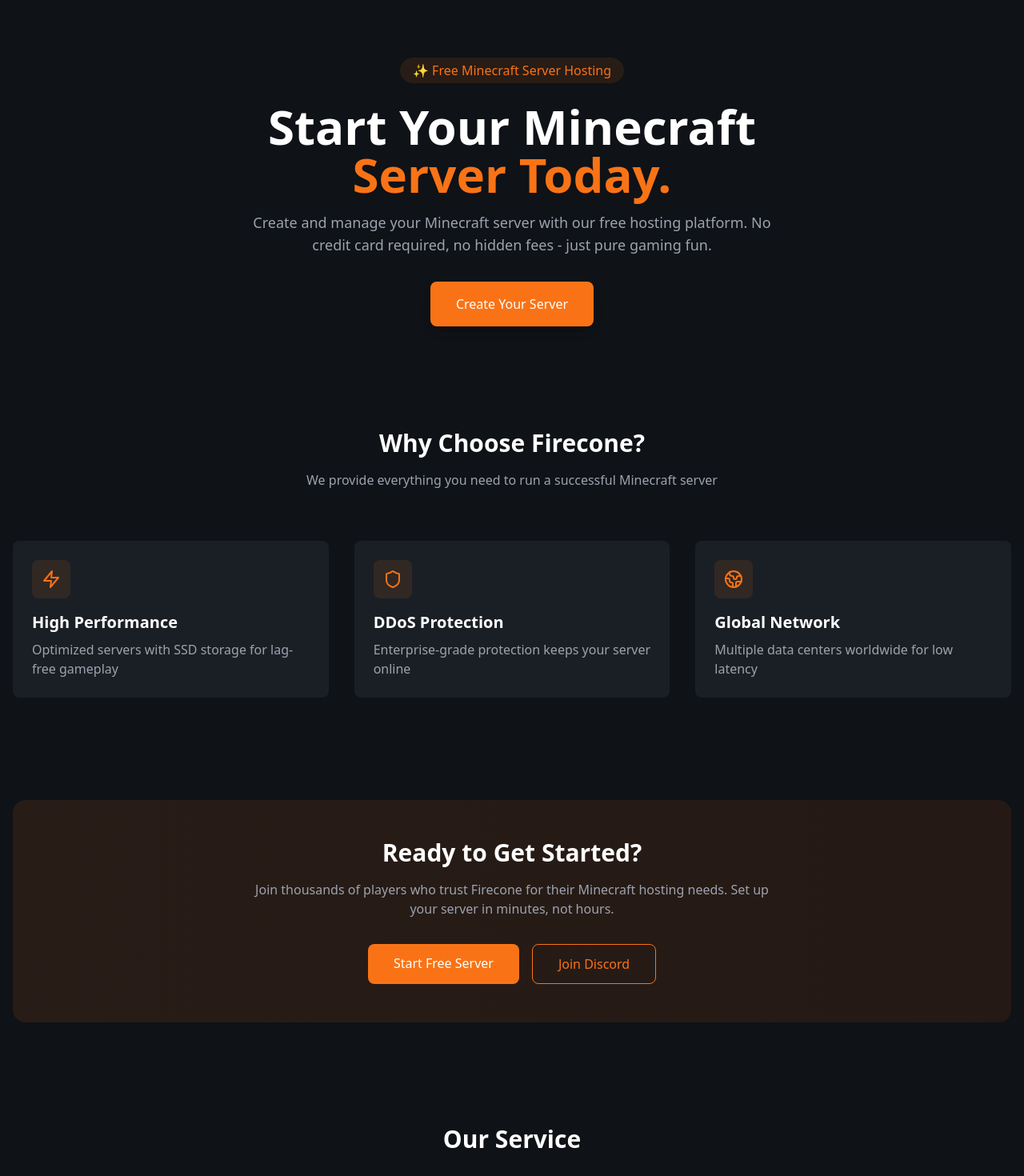
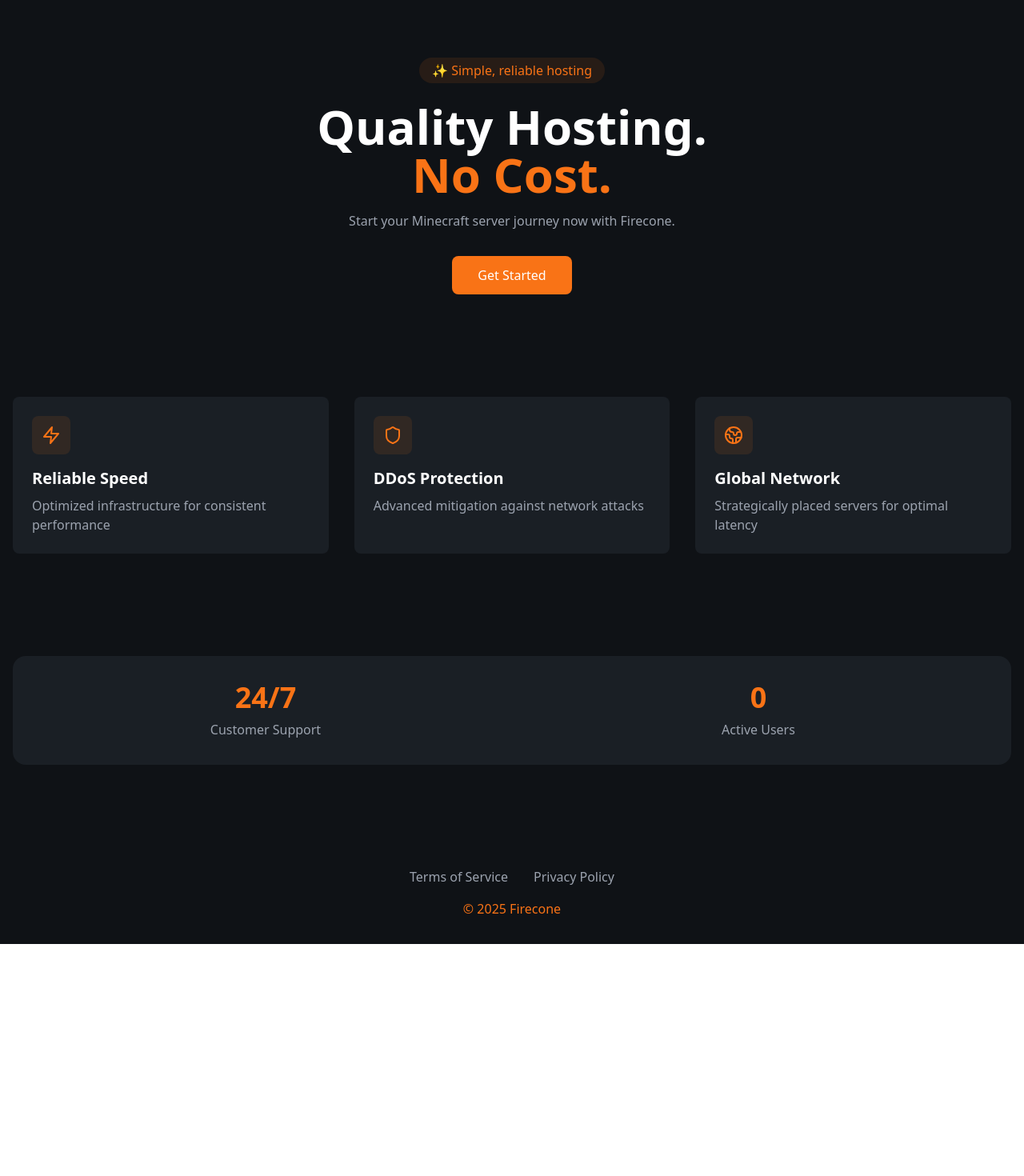
Before and after one commit to domin211/Firecone-Web, a React (Vite) app: page / in a window 1280 px wide. Shown: the part 80-1550 px from the top of the page at 80% size. After the commit the page ends 1260 px from the top, so only its background shows below. Built offline with nearby package versions, Linux system fonts and the light colour scheme.

Commit message:
Revert to original simple design

```diff
--- a/src/App.tsx
+++ b/src/App.tsx
@@ -41,40 +41,32 @@ function HomePage() {
       {/* Hero Section */}
       <div className="container mx-auto px-4 text-center mt-20">
         <div className="inline-block bg-orange-500/10 text-orange-500 px-4 py-1 rounded-full mb-6">
-          ✨ Free Minecraft Server Hosting
+          ✨ Simple, reliable hosting
         </div>
         <h1 className="text-6xl font-bold mb-4">
-          Start Your Minecraft
+          Quality Hosting.
           <br />
-          <span className="text-orange-500">Server Today.</span>
+          <span className="text-orange-500">No Cost.</span>
         </h1>
-        <p className="text-gray-400 mb-8 max-w-2xl mx-auto text-lg">
-          Create and manage your Minecraft server with our free hosting platform.
-          No credit card required, no hidden fees - just pure gaming fun.
+        <p className="text-gray-400 mb-8">
+          Start your Minecraft server journey now with Firecone.
         </p>
         <a
           href="https://client.firecone.eu/"
-          className="inline-block bg-orange-500 hover:bg-orange-600 text-white px-8 py-4 rounded-lg font-medium transition-all duration-200 hover:scale-105 shadow-lg hover:shadow-xl"
+          className="inline-block bg-orange-500 hover:bg-orange-600 text-white px-8 py-3 rounded-lg font-medium transition-colors"
         >
-          Create Your Server
+          Get Started
         </a>
       </div>
 
       {/* Features */}
-      <div className="container mx-auto px-4 mt-32">
-        <div className="text-center mb-16">
-          <h2 className="text-3xl font-bold mb-4">Why Choose Firecone?</h2>
-          <p className="text-gray-400 max-w-2xl mx-auto">
-            We provide everything you need to run a successful Minecraft server
-          </p>
-        </div>
-        <div className="grid md:grid-cols-3 gap-8">
+      <div className="container mx-auto px-4 grid md:grid-cols-3 gap-8 mt-32">
         <div className="bg-[#1a1f25] p-6 rounded-lg">
           <div className="bg-orange-500/10 w-12 h-12 flex items-center justify-center rounded-lg mb-4">
             <Zap className="text-orange-500" size={24} />
           </div>
-          <h3 className="text-xl font-semibold mb-2">High Performance</h3>
-          <p className="text-gray-400">Optimized servers with SSD storage for lag-free gameplay</p>
+          <h3 className="text-xl font-semibold mb-2">Reliable Speed</h3>
+          <p className="text-gray-400">Optimized infrastructure for consistent performance</p>
         </div>
 
         <div className="bg-[#1a1f25] p-6 rounded-lg">
@@ -82,7 +74,7 @@ function HomePage() {
             <Shield className="text-orange-500" size={24} />
           </div>
           <h3 className="text-xl font-semibold mb-2">DDoS Protection</h3>
-          <p className="text-gray-400">Enterprise-grade protection keeps your server online</p>
+          <p className="text-gray-400">Advanced mitigation against network attacks</p>
         </div>
 
         <div className="bg-[#1a1f25] p-6 rounded-lg">
@@ -90,49 +82,20 @@ function HomePage() {
             <Globe2 className="text-orange-500" size={24} />
           </div>
           <h3 className="text-xl font-semibold mb-2">Global Network</h3>
-          <p className="text-gray-400">Multiple data centers worldwide for low latency</p>
-        </div>
-        </div>
-      </div>
-
-      {/* Getting Started Section */}
-      <div className="container mx-auto px-4 mt-32">
-        <div className="bg-gradient-to-r from-orange-500/10 to-orange-600/10 rounded-2xl p-12 text-center">
-          <h2 className="text-3xl font-bold mb-4">Ready to Get Started?</h2>
-          <p className="text-gray-400 mb-8 max-w-2xl mx-auto">
-            Join thousands of players who trust Firecone for their Minecraft hosting needs.
-            Set up your server in minutes, not hours.
-          </p>
-          <div className="flex flex-col sm:flex-row gap-4 justify-center">
-            <a
-              href="https://client.firecone.eu/"
-              className="bg-orange-500 hover:bg-orange-600 text-white px-8 py-3 rounded-lg font-medium transition-all duration-200 hover:scale-105"
-            >
-              Start Free Server
-            </a>
-            <a
-              href="https://discord.firecone.eu/"
-              className="bg-transparent border border-orange-500 text-orange-500 hover:bg-orange-500 hover:text-white px-8 py-3 rounded-lg font-medium transition-all duration-200"
-            >
-              Join Discord
-            </a>
-          </div>
+          <p className="text-gray-400">Strategically placed servers for optimal latency</p>
         </div>
       </div>
 
       {/* Stats */}
       <div className="container mx-auto px-4 mt-32 mb-32">
-        <div className="text-center mb-12">
-          <h2 className="text-3xl font-bold mb-4">Our Service</h2>
-        </div>
-        <div className="bg-[#1a1f25] rounded-2xl p-8 grid md:grid-cols-2 gap-12 max-w-2xl mx-auto">
+        <div className="bg-[#1a1f25] rounded-2xl p-8 grid md:grid-cols-2 gap-12">
           <div className="text-center">
             <div className="text-4xl font-bold text-orange-500 mb-2">24/7</div>
-            <div className="text-gray-400">Support Available</div>
+            <div className="text-gray-400">Customer Support</div>
           </div>
           <div className="text-center">
-            <div className="text-4xl font-bold text-orange-500 mb-2">100%</div>
-            <div className="text-gray-400">Free Forever</div>
+            <div className="text-4xl font-bold text-orange-500 mb-2">0</div>
+            <div className="text-gray-400">Active Users</div>
           </div>
         </div>
       </div>
```
